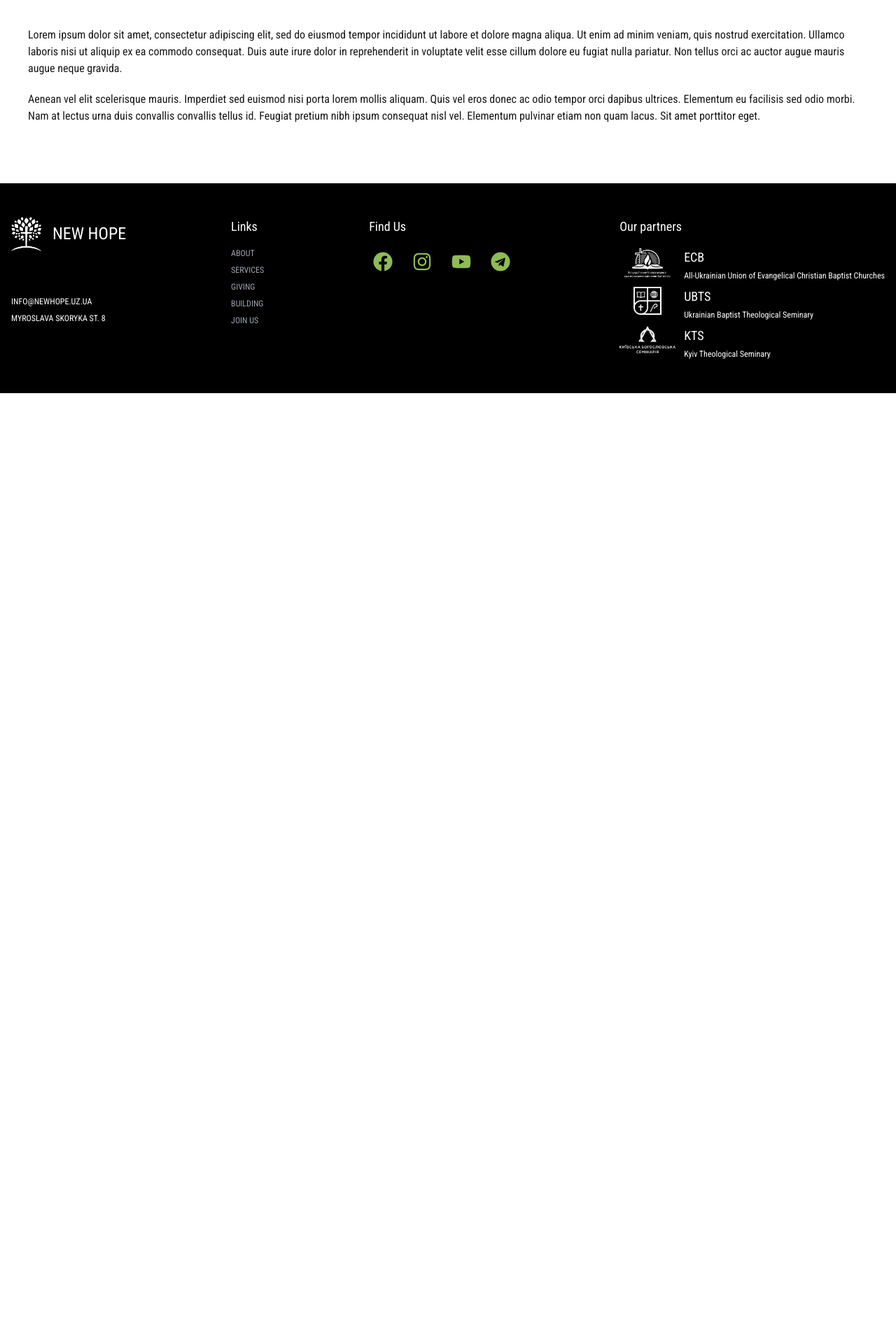
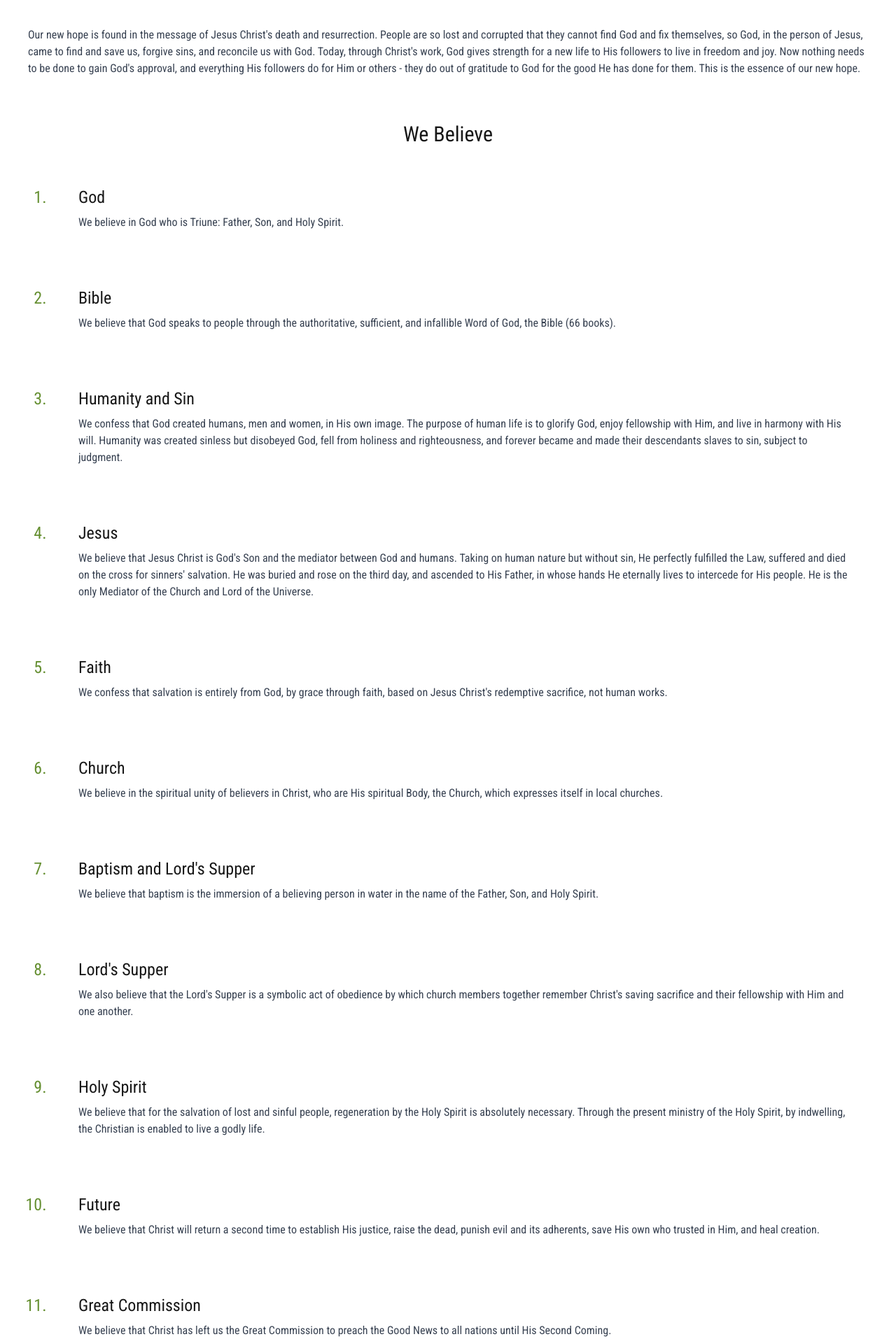
Before and after one commit to media-newhope/newhope.uz.ua, a Next.js app: page /en/about in a window 1280 px wide. Shown: the part 706-2620 px from the top of the page at 70% size. Before the commit the page ends 1268 px from the top, so only its background shows below. Built offline with nearby package versions, Linux system fonts and the light colour scheme.

Commit message:
create about page - eng version

```diff
--- a/app/about/page.tsx
+++ b/app/about/page.tsx
@@ -2,7 +2,6 @@ import { StaticLayout } from "@/app/components/static-layout";
 import { LANGUAGE } from "@/app/locales/models";
 import { StaticPageLayout } from "@/app/components/static-page-layout";
 import { Title } from "../components/Title";
-import { Quote } from "@/app/components/Quote";
 import { InfoPanel } from "@/app/components/InfoPanel";
 import { FaChurch } from "react-icons/fa";
 import { PiUsersThreeFill } from "react-icons/pi";
@@ -147,10 +146,10 @@ export default function AboutPage() {
         </InfoPanel>
 
 
-        <Quote>
+        {/* <Quote>
         <Title>Історія</Title>
           Служіння по заснуванню церкви «Нова надія» розпочалось в 2007 році з переїздом в місто Ужгород 5 місіонерів з різних куточків України. Метою було проповідувати древнє Євангеліє актуальною мовою для сучасників
-        </Quote>
+        </Quote> */}
 
       </StaticPageLayout>
     </StaticLayout>
--- a/app/en/about/page.tsx
+++ b/app/en/about/page.tsx
@@ -1,27 +1,154 @@
 import { StaticLayout } from "@/app/components/static-layout";
 import { LANGUAGE } from "@/app/locales/models";
 import { StaticPageLayout } from "@/app/components/static-page-layout";
+import { Title } from "../../components/Title";
+import { InfoPanel } from "@/app/components/InfoPanel";
+import { FaChurch } from "react-icons/fa";
+import { PiUsersThreeFill } from "react-icons/pi";
+import { MdOutlineHomeWork } from "react-icons/md";
 
 export default function AboutPage() {
   return (
     <StaticLayout lang={LANGUAGE.EN}>
-      <StaticPageLayout imageUrl="/images/all-church.jpg" title="About">
-        <p className="mb-5">
-          Lorem ipsum dolor sit amet, consectetur adipiscing elit, sed do
-          eiusmod tempor incididunt ut labore et dolore magna aliqua. Ut enim ad
-          minim veniam, quis nostrud exercitation. Ullamco laboris nisi ut
-          aliquip ex ea commodo consequat. Duis aute irure dolor in
-          reprehenderit in voluptate velit esse cillum dolore eu fugiat nulla
-          pariatur. Non tellus orci ac auctor augue mauris augue neque gravida.
+      <StaticPageLayout imageUrl="/images/all-church.jpg" title="About Us">
+        <p className="text-gray-700 mb-16">
+          Our new hope is found in the message of Jesus Christ&apos;s death and resurrection. People are so lost and corrupted that they cannot find God and fix themselves, so God, in the person of Jesus, came to find and save us, forgive sins, and reconcile us with God. Today, through Christ&apos;s work, God gives strength for a new life to His followers to live in freedom and joy. Now nothing needs to be done to gain God&apos;s approval, and everything His followers do for Him or others - they do out of gratitude to God for the good He has done for them. This is the essence of our new hope.
         </p>
-        <p>
-          Aenean vel elit scelerisque mauris. Imperdiet sed euismod nisi porta
-          lorem mollis aliquam. Quis vel eros donec ac odio tempor orci dapibus
-          ultrices. Elementum eu facilisis sed odio morbi. Nam at lectus urna
-          duis convallis convallis tellus id. Feugiat pretium nibh ipsum
-          consequat nisl vel. Elementum pulvinar etiam non quam lacus. Sit amet
-          porttitor eget.
-        </p>
+
+        <div className="mb-16">
+          <Title className="text-center mb-8">We Believe</Title>
+
+          <ol className="list-decimal space-y-8 pl-8 [&>li]:pl-4 marker:text-2xl marker:text-secondary-700">
+            <li className="bg-white rounded-lg transition-all hover:shadow-md">
+              <div className="p-6">
+                <Title as="h3" className="!mb-2">God</Title>
+                <p className="text-gray-700">
+                  We believe in God who is Triune: Father, Son, and Holy Spirit.
+                </p>
+              </div>
+            </li>
+
+            <li className="bg-white rounded-lg transition-all hover:shadow-md">
+              <div className="p-6">
+                <Title as="h3" className="!mb-2">Bible</Title>
+                <p className="text-gray-700">
+                  We believe that God speaks to people through the authoritative, sufficient, and infallible Word of God, the Bible (66 books).
+                </p>
+              </div>
+            </li>
+
+            <li className="bg-white rounded-lg transition-all hover:shadow-md">
+              <div className="p-6">
+                <Title as="h3" className="!mb-2">Humanity and Sin</Title>
+                <p className="text-gray-700">
+                  We confess that God created humans, men and women, in His own image. The purpose of human life is to glorify God, enjoy fellowship with Him, and live in harmony with His will. Humanity was created sinless but disobeyed God, fell from holiness and righteousness, and forever became and made their descendants slaves to sin, subject to judgment.
+                </p>
+              </div>
+            </li>
+
+            <li className="bg-white rounded-lg transition-all hover:shadow-md">
+              <div className="p-6">
+                <Title as="h3" className="!mb-2">Jesus</Title>
+                <p className="text-gray-700">
+                  We believe that Jesus Christ is God&apos;s Son and the mediator between God and humans. Taking on human nature but without sin, He perfectly fulfilled the Law, suffered and died on the cross for sinners&apos; salvation. He was buried and rose on the third day, and ascended to His Father, in whose hands He eternally lives to intercede for His people. He is the only Mediator of the Church and Lord of the Universe.
+                </p>
+              </div>
+            </li>
+
+            <li className="bg-white rounded-lg transition-all hover:shadow-md">
+              <div className="p-6">
+                <Title as="h3" className="!mb-2">Faith</Title>
+                <p className="text-gray-700">
+                  We confess that salvation is entirely from God, by grace through faith, based on Jesus Christ&apos;s redemptive sacrifice, not human works.
+                </p>
+              </div>
+            </li>
+
+            <li className="bg-white rounded-lg transition-all hover:shadow-md">
+              <div className="p-6">
+                <Title as="h3" className="!mb-2">Church</Title>
+                <p className="text-gray-700">
+                  We believe in the spiritual unity of believers in Christ, who are His spiritual Body, the Church, which expresses itself in local churches.
+                </p>
+              </div>
+            </li>
+
+            <li className="bg-white rounded-lg transition-all hover:shadow-md">
+              <div className="p-6">
+                <Title as="h3" className="!mb-2">Baptism and Lord&apos;s Supper</Title>
+                <p className="text-gray-700">
+                  We believe that baptism is the immersion of a believing person in water in the name of the Father, Son, and Holy Spirit.
+                </p>
+              </div>
+            </li>
+
+            <li className="bg-white rounded-lg transition-all hover:shadow-md">
+              <div className="p-6">
+                <Title as="h3" className="!mb-2">Lord&apos;s Supper</Title>
+                <p className="text-gray-700">
+                  We also believe that the Lord&apos;s Supper is a symbolic act of obedience by which church members together remember Christ&apos;s saving sacrifice and their fellowship with Him and one another.
+                </p>
+              </div>
+            </li>
+
+            <li className="bg-white rounded-lg transition-all hover:shadow-md">
+              <div className="p-6">
+                <Title as="h3" className="!mb-2">Holy Spirit</Title>
+                <p className="text-gray-700">
+                  We believe that for the salvation of lost and sinful people, regeneration by the Holy Spirit is absolutely necessary. Through the present ministry of the Holy Spirit, by indwelling, the Christian is enabled to live a godly life.
+                </p>
+              </div>
+            </li>
+
+            <li className="bg-white rounded-lg transition-all hover:shadow-md">
+              <div className="p-6">
+                <Title as="h3" className="!mb-2">Future</Title>
+                <p className="text-gray-700">
+                  We believe that Christ will return a second time to establish His justice, raise the dead, punish evil and its adherents, save His own who trusted in Him, and heal creation.
+                </p>
+              </div>
+            </li>
+
+            <li className="bg-white rounded-lg transition-all hover:shadow-md">
+              <div className="p-6">
+                <Title as="h3" className="!mb-2">Great Commission</Title>
+                <p className="text-gray-700">
+                  We believe that Christ has left us the Great Commission to preach the Good News to all nations until His Second Coming.
+                </p>
+              </div>
+            </li>
+          </ol>
+        </div>
+
+        <InfoPanel>
+          <Title>Vision</Title>
+          <div className="space-y-6">
+            <div className="flex items-center gap-4">
+              <FaChurch className="flex-shrink-0 text-secondary-700" size={28} />
+              <p>
+                A growing church that influences the city and is an encouragement to many churches in Ukraine.
+              </p>
+            </div>
+            <div className="flex items-center gap-4">
+              <PiUsersThreeFill className="flex-shrink-0 text-secondary-700" size={28} />
+              <p>
+                Home churches serve the church community and develop its ministers.
+              </p>
+            </div>
+            <div className="flex items-center gap-4">
+              <MdOutlineHomeWork className="flex-shrink-0 text-secondary-700" size={28} />
+              <p>
+                A church that has its own multifunctional facility, school, kindergarten, rehabilitation centers for addicts and military personnel.
+              </p>
+            </div>
+          </div>
+        </InfoPanel>
+
+        {/* <Quote>
+          <Title>History</Title>
+          The ministry of establishing the &quot;New Hope&quot; church began in 2007 with the relocation of 5 missionaries from different parts of Ukraine to the city of Uzhhorod. The goal was to preach the ancient Gospel in a relevant language for contemporaries.
+        </Quote> */}
+
       </StaticPageLayout>
     </StaticLayout>
   );
```
